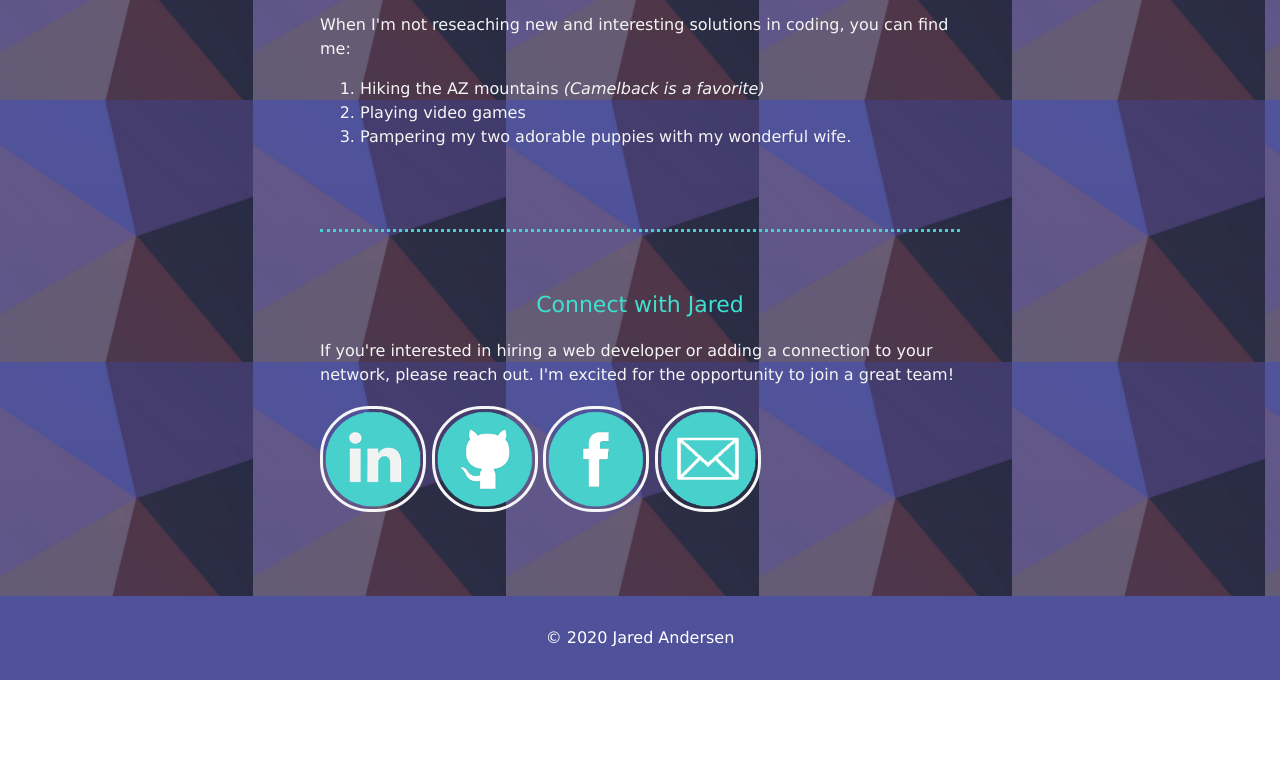
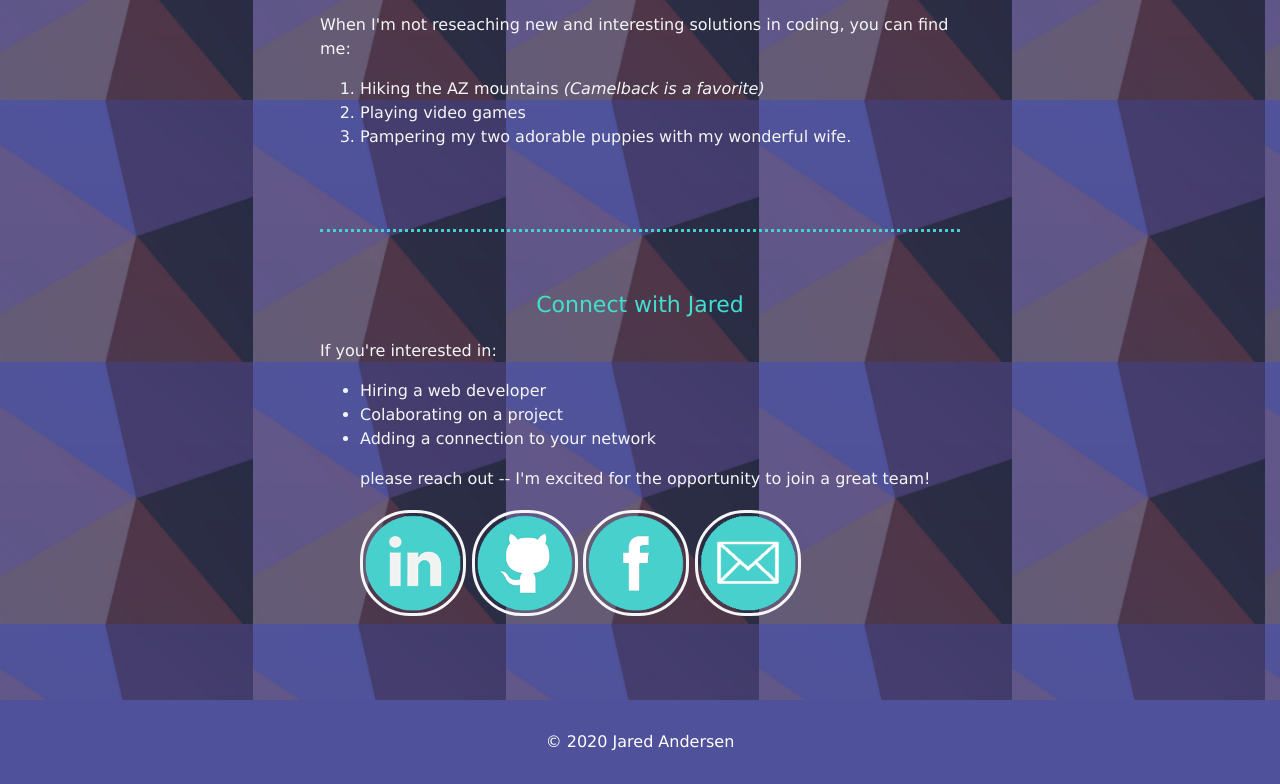
Before and after one commit to glassinthegrass/glassinthegrass.github.io, a plain HTML site: page index.html in a window 1280 px wide. Shown: the part 1472-2256 px from the top of the page. Before the commit the page ends 2152 px from the top, so only its background shows below. Drawn offline with Linux system fonts and the light colour scheme; a script that the page names is missing.

Commit message:
ul bullet

```diff
--- a/index.html
+++ b/index.html
@@ -49,7 +49,13 @@
       <!-- Contact -->
       <section id="contact">
         <h3 class="border-top">Connect with Jared</h3>
-        <p>If you're interested in hiring a web developer or adding a connection to your network, please reach out. I'm excited for the opportunity to join a great team!</p>
+        <p>If you're interested in:</p>
+						<ul>
+							<li>Hiring a web developer</li>
+							<li>Colaborating on a project</li>
+							<li>Adding a connection to your network</li>
+				<p>please reach out -- I'm excited for the opportunity to join a great team!</p>
+
         <br>
 
          <a href="https://www.linkedin.com/in/jaredpandersen/"><img alt="LinkedIn" src="images/Contact/icon_linkedin.png" style="width:100px;height:100px;"> </a>
```
